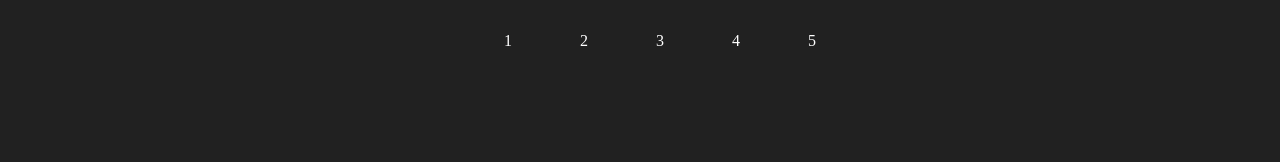
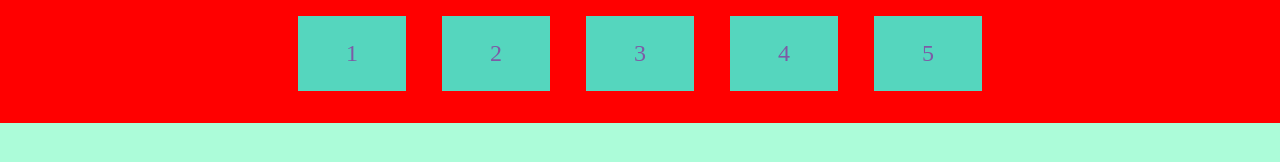
Before and after one commit to whabaki/TWWW-CodeSandbox-GH, a website: page index.html in a window 1280 px wide. Shown: the top 162 px of the page. Drawn offline with Linux system fonts and the light colour scheme.

Commit message:
changes changes

```diff
--- a/index.html
+++ b/index.html
@@ -9,7 +9,11 @@
   </head>
   <body>
     <ul id="nav">
-      <li><a href="#">1</a></li>
+      <li>
+        <a href="https://codesandbox.io/s/github/whabaki/TWWW-CodeSandbox-GH"
+          >1</a
+        >
+      </li>
       <li><a href="#">2</a></li>
       <li><a href="#">3</a></li>
       <li><a href="#">4</a></li>
--- a/style.css
+++ b/style.css
@@ -1,19 +1,30 @@
 body {
-  background-color: #212121;
+  background-color: #acfcd9;
+  padding: 0;
+  margin: 0;
+  height: 200em;
 }
 #nav {
   text-align: center;
+  padding: 1em 0em;
+  background-color: red;
+  padding-top: 0;
+  margin-top: 0;
+  position: fixed;
+  width: 100%;
 }
 #nav li {
   display: inline-block;
   list-style-type: none;
   text-decoration: none;
+  margin: 1em;
 }
 #nav li a {
   display: inline-block;
   list-style-type: none;
   text-decoration: none;
-  color: #fff;
+  color: #7d5ba6;
+  font-size: 1.5em;
   padding: 1em 2em;
-  background-color#
+  background-color: #55d6be;
 }
```
